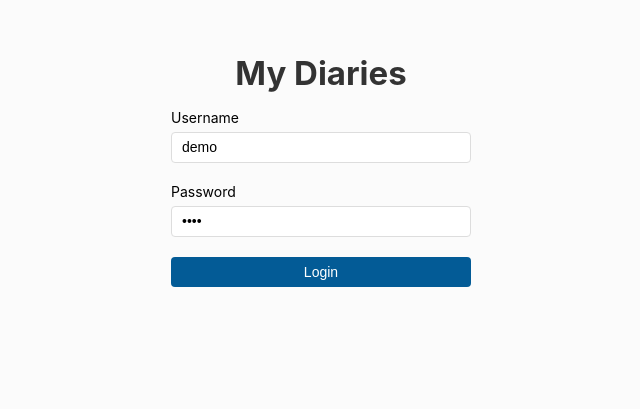
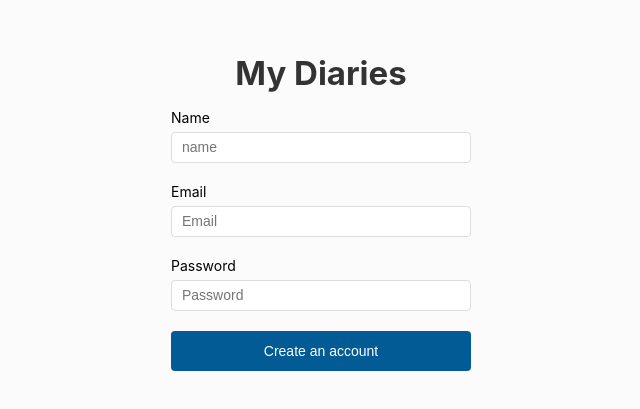
Before and after one commit to explore-free-projects/my-diaries-front-end, a React (Create React App) app: page /signup in a window 1280 px wide. Before the commit this address led to /login. Shown: the part 157-566 px from the top of the page, without its empty margins (319-959 px from the left). Built offline with nearby package versions, Linux system fonts and the light colour scheme.

Commit message:
review changes

```diff
--- a/package.json
+++ b/package.json
@@ -12,9 +12,11 @@
     "moment": "^2.25.3",
     "react": "^16.13.1",
     "react-dom": "^16.13.1",
+    "react-hook-form": "^5.7.2",
     "react-moment": "^0.9.7",
     "react-router-dom": "^5.1.2",
-    "react-scripts": "3.4.1"
+    "react-scripts": "3.4.1",
+    "yup": "^0.29.0"
   },
   "scripts": {
     "start": "webpack-dev-server --config ./webpack.dev.js",
--- a/src/Common/MainLayout/MainLayout.js
+++ b/src/Common/MainLayout/MainLayout.js
@@ -1,8 +1,8 @@
 import React, { Component } from 'react';
-import { Switch, Route, Redirect } from 'react-router-dom';
+import { Switch, Route } from 'react-router-dom';
 import { NewArticle, ViewArticle } from "components";
 import { PrivateRoute } from 'common';
-import { Directory, Favourites, Tags, Login } from "routes";
+import { Directory, Favourites, Tags, Login, Signup } from "routes";
 
 
 class Main extends Component {
@@ -20,7 +20,8 @@ class Main extends Component {
           <PrivateRoute path="/favourites" component={Favourites} />
           <PrivateRoute path="/tags" component={Tags} />
           <Route path="/login" component={Login}/>
-          <Redirect from="/" to="/login" />
+          <Route path="/signup" component={Signup}/>
+          {/* <Redirect from="/" to="/login" /> */}
         </Switch>
       </>
     );
--- /dev/null
+++ b/src/Routes/Signup/Signup.js
@@ -0,0 +1,135 @@
+import React from 'react';
+import styled from 'styled-components';
+import { withRouter } from "react-router";
+import { useForm } from "react-hook-form";
+import * as yup from "yup";
+
+const schema = yup.object().shape({
+  name: yup.string().required(),
+  email: yup.string().email().required(),
+  password: yup.string().min(6).max(16).required()
+});
+
+const LoginForm = styled.form `
+  padding: 10px;
+  width: 320px;
+  margin: auto;
+  position: absolute;
+  left: 0;
+  right: 0;
+  bottom: 0;
+  top: 50%;
+  transform: translateY(-54%);
+
+  > button {
+    width: 100%;
+    padding: 12px 0;
+    border-radius: 4px;
+    background-color: #035b96;
+    font-size: 14px;
+    font-weight: 500;
+    color: white;
+    border: none;
+    outline: 0;
+    cursor: pointer;
+  }
+`;
+
+const LoginInput = styled.input `
+  padding: 4px 10px;
+  width: 100%;
+  border-radius: 4px;
+  border: 1px solid #ddd;
+  font-size: 14px;
+  line-height: 21px;
+  outline: 0;
+`;
+
+const Logo = styled.h1 `
+  font-size: 33px;
+  color: #333;
+  text-decoration: none;
+  font-weight: 700;
+  display: inline-block;
+  margin-bottom: 28px;
+  text-align: center;
+  margin: auto;
+  display: block;
+  line-height: 72px;
+`;
+
+const InputLabel = styled.label `
+  font-size: 14px;
+  display: block;
+  margin-bottom: 6px;
+`;
+
+const LoginInputGroup = styled.div `
+  margin-bottom: 20px;
+
+  > span {
+    font-size: 12px;
+    display: block;
+    margin-top: 6px;
+    color: #fb3c2e;
+  }
+`;
+
+function SingupForm(props) {
+  const { register, handleSubmit, errors } = useForm({
+    validationSchema: schema
+  });
+
+  const onSubmit = (value) => {
+
+    fetch(`${API_URL}/user/signup`, {
+      method: 'POST',
+      body: JSON.stringify(value),
+      headers: new Headers({
+        'Content-Type': 'application/json'
+      })
+    }).then(val => val.json())
+    .then(data => {
+      window.localStorage.setItem("jwt", data.token)
+      props.history.push("directory");
+    }).catch(err => {
+      console.error("API ERROR", err)
+    })
+
+  }
+  return (
+    <LoginForm onSubmit={handleSubmit(onSubmit)}>
+      <Logo>My Diaries</Logo>
+      <LoginInputGroup>
+        <InputLabel>Name</InputLabel>
+        <LoginInput
+          type="text"
+          name="name"
+          placeholder="name"
+          ref={register}/>
+          {errors.name && <span>{errors.name.message}</span>}
+      </LoginInputGroup>
+      <LoginInputGroup>
+        <InputLabel>Email</InputLabel>
+        <LoginInput
+          type="text"
+          name="email"
+          placeholder="Email"
+          ref={register}/>
+          {errors.email && <span>{errors.email.message}</span>}
+      </LoginInputGroup>
+      <LoginInputGroup>
+        <InputLabel>Password</InputLabel>
+        <LoginInput
+          type="password"
+          name="password"
+          placeholder="Password"
+          ref={register}/>
+          {errors.password && <span>{errors.password.message}</span>}
+      </LoginInputGroup>
+      <button type="submit">Create an account</button>
+    </LoginForm>
+  )
+}
+
+export default withRouter(SingupForm);
--- a/src/Routes/index.js
+++ b/src/Routes/index.js
@@ -2,10 +2,12 @@ import Favourites from "./Favourites/Favourites";
 import Tags from "./Tags/Tags";
 import Directory from "./Directory/Directory";
 import Login from "./Login/Login";
+import Signup from "./Signup/Signup";
 
 export {
   Directory,
   Favourites,
   Tags,
-  Login
+  Login,
+  Signup
 }
```
Also changed, not shown: 1 other file (tests, documents, lock files or other folders).
